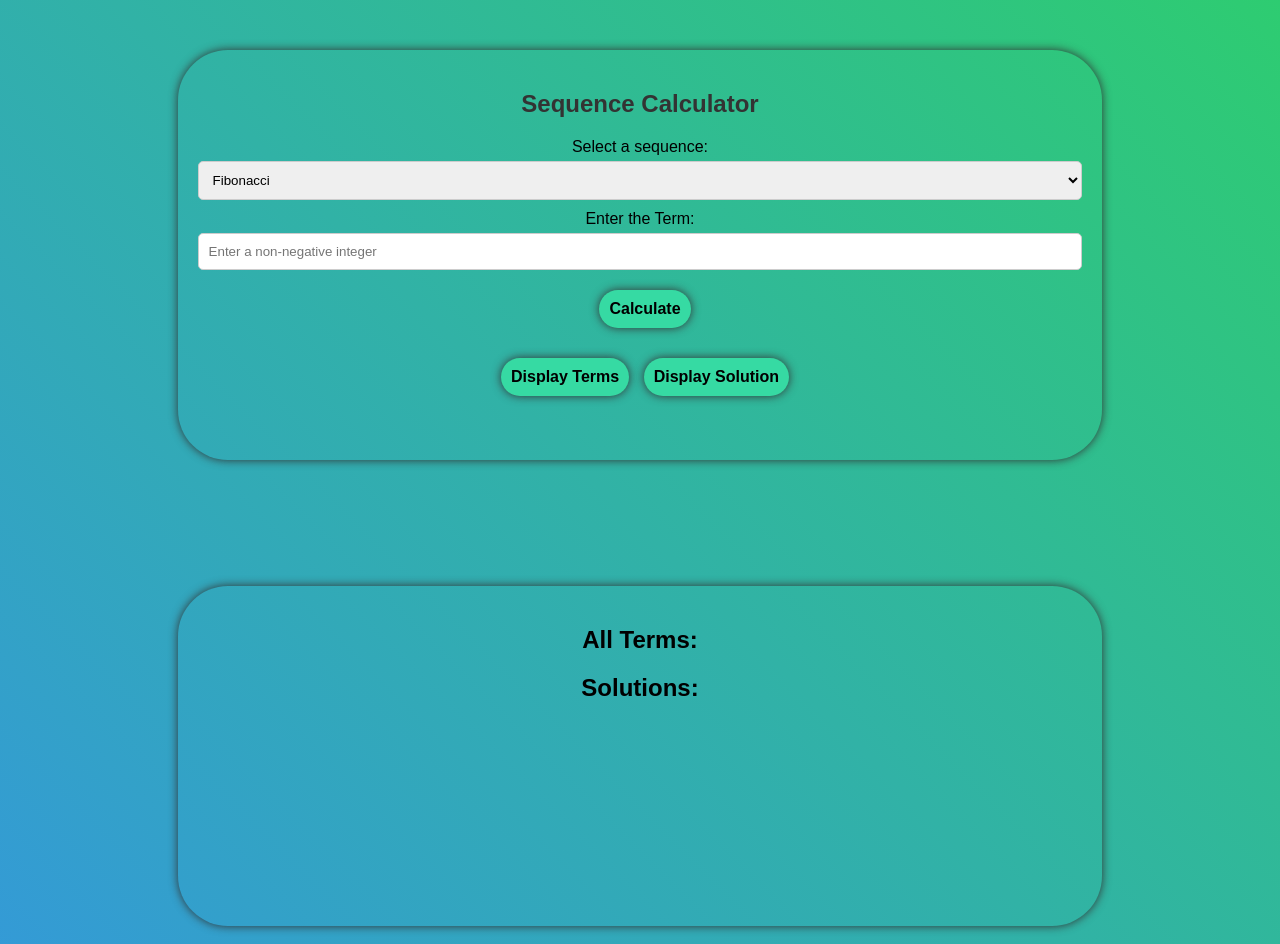
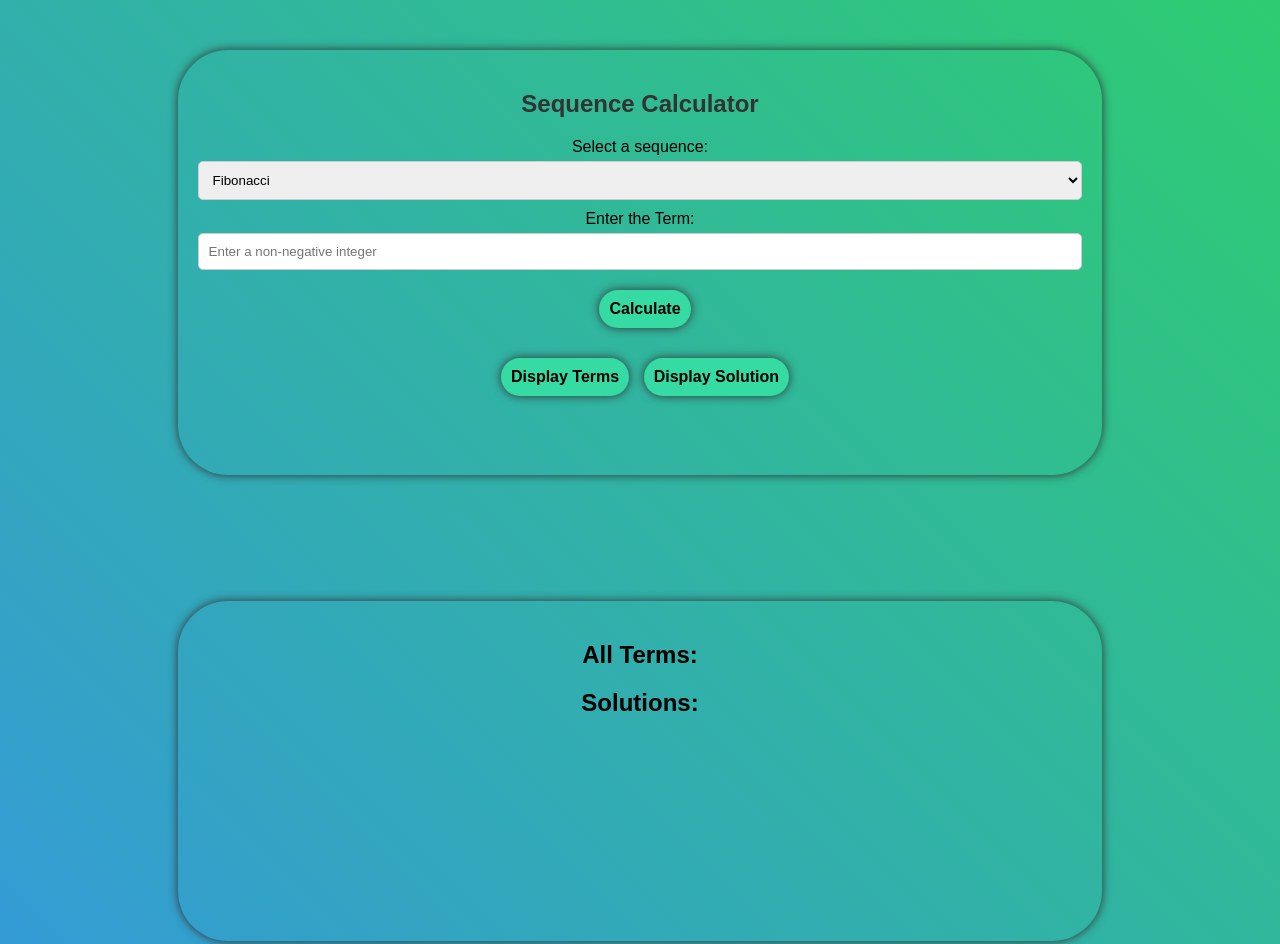
Before and after one commit to Ejayatski/math, a plain HTML site: page index.html in a window 1280 px wide. Shown: the top 944 px of the page. Drawn offline with Linux system fonts and the light colour scheme.

Commit message:
Update index.html

```diff
--- a/index.html
+++ b/index.html
@@ -20,7 +20,7 @@
       padding: 20px;
       border-radius: 50px;
       width: 70%;
-      height: 370px;
+      height: 385px;
       margin: 10% auto;
       margin-top: 50px;
       box-shadow: 0 0 10px rgba(50, 50, 50, 50.1);
```
